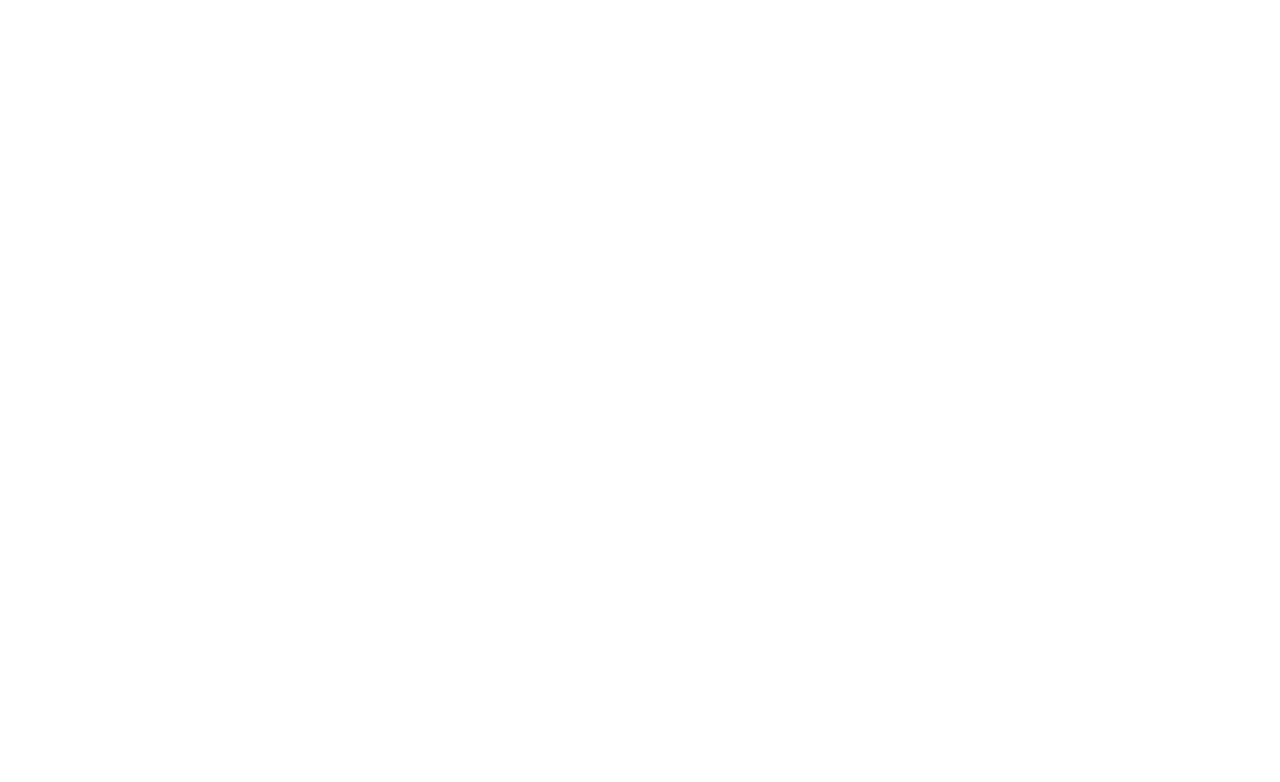
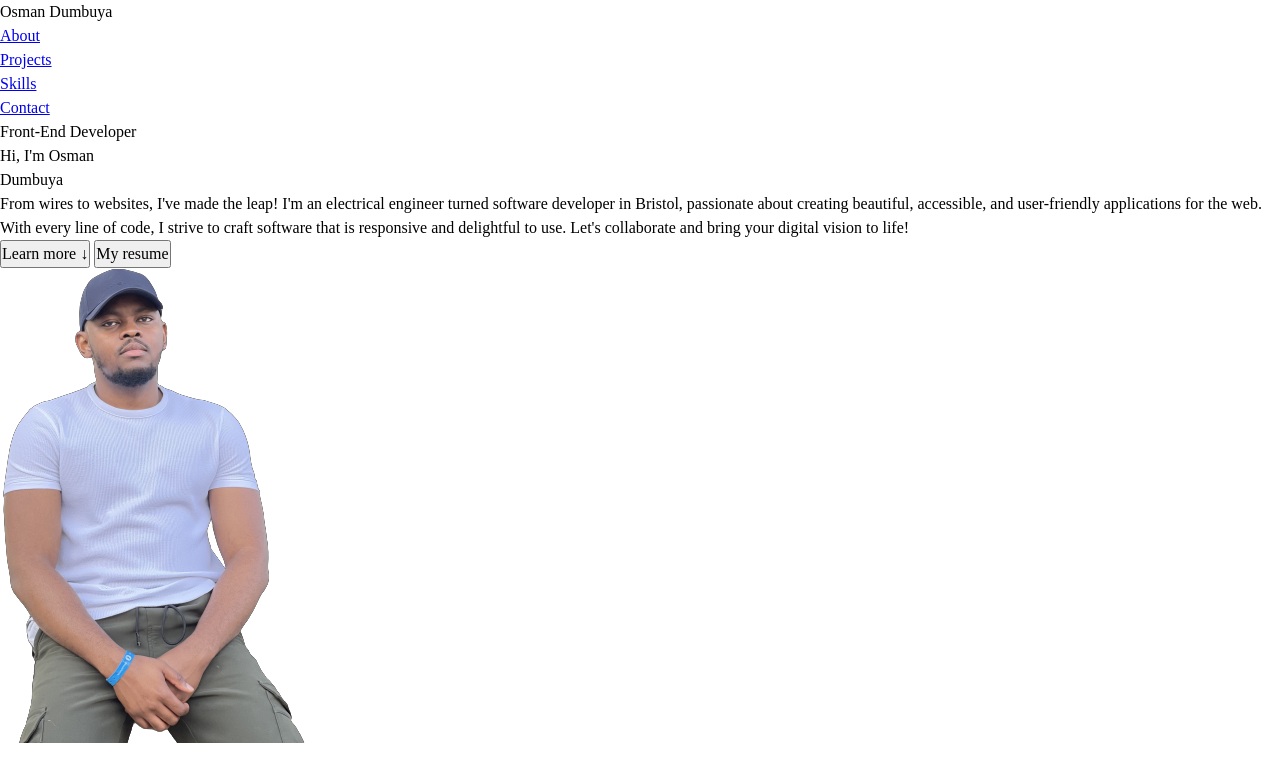
Before and after one commit to OsmanTolo/vanilla-portfolio, a website built with Vite: page index.html in a window 1280 px wide. Built offline with nearby package versions, Linux system fonts and the light colour scheme.

Commit message:
Add header content

```diff
--- a/index.html
+++ b/index.html
@@ -9,6 +9,48 @@
     <title>Osman Dumbuya</title>
   </head>
   <body>
+    <header class="header">
+      <nav class="nav">
+        <div class="nav__logo">Osman Dumbuya</div>
+        <ul class="nav__links">
+          <li class="nav__item">
+            <a href="#section--1" class="nav__link">About</a>
+          </li>
+          <li class="nav__item">
+            <a href="#section--2" class="nav__link">Projects</a>
+          </li>
+          <li class="nav__item">
+            <a href="#section--3" class="nav__link">Skills</a>
+          </li>
+          <li class="nav__item">
+            <a href="#section--4" class="nav__link">Contact</a>
+          </li>
+        </ul>
+      </nav>
+
+      <div class="header__title">
+        <h3>Front-End Developer</h3>
+        <h1>
+          Hi, I'm <span class="highlight">Osman</span><br />
+          <span class="highlight">Dumbuya</span>
+        </h1>
+        <h4>
+          From wires to websites, I've made the leap! I'm an electrical engineer
+          turned software developer in Bristol, passionate about creating
+          beautiful, accessible, and user-friendly applications for the web.
+          With every line of code, I strive to craft software that is responsive
+          and delightful to use. Let's collaborate and bring your digital vision
+          to life!
+        </h4>
+        <button class="btn--text btn--scroll-to">Learn more &DownArrow;</button>
+        <button class="btn--text btn--scroll-to">My resume</button>
+        <img
+          src="./assets/images/osman-cropped-no-bg.png"
+          alt="Image of Osman Dumbuya"
+          class="header__img"
+        />
+      </div>
+    </header>
     <script type="module" src="/main.js"></script>
   </body>
 </html>
```
Also changed, not shown: assets/images/osman-cropped-no-bg.png (added).
